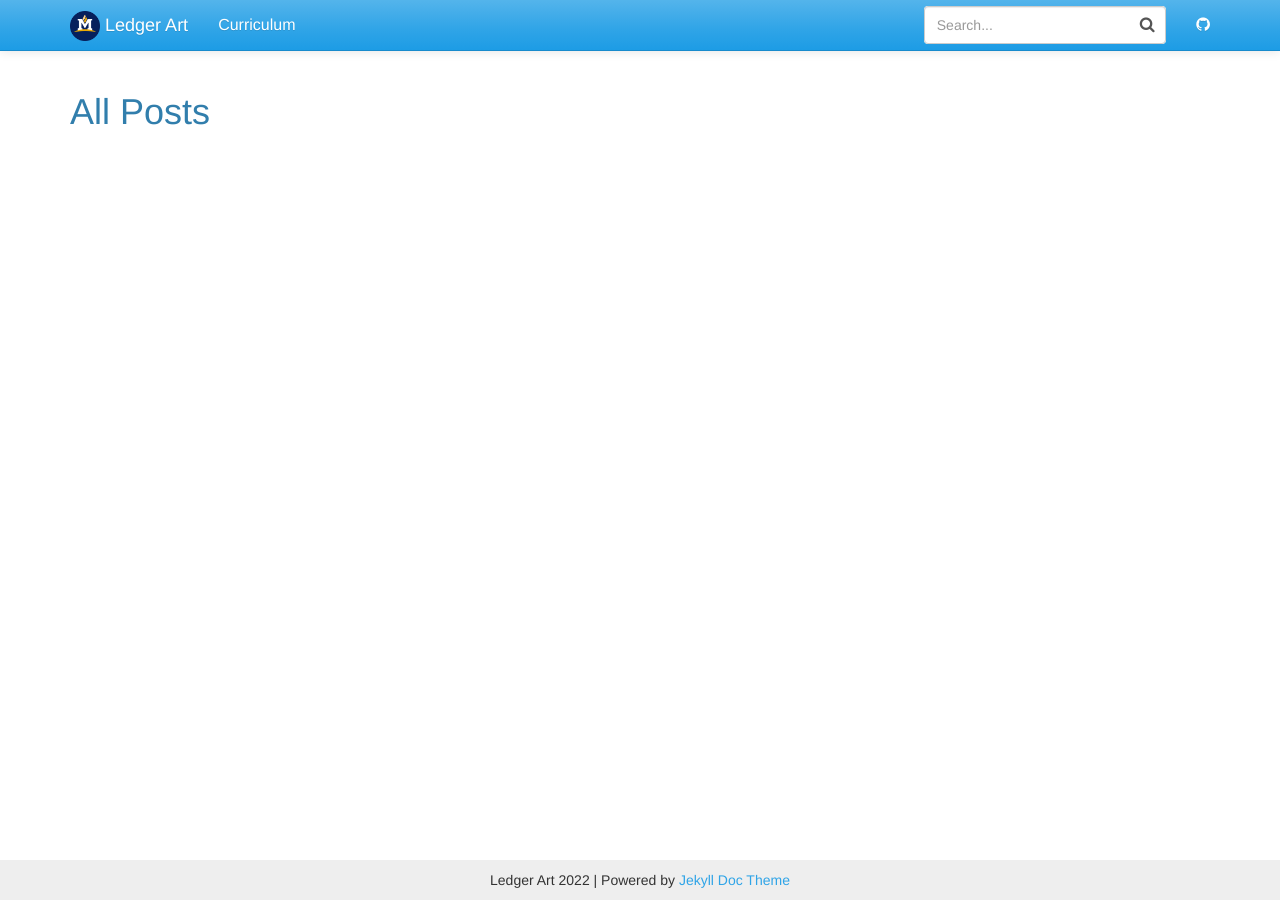
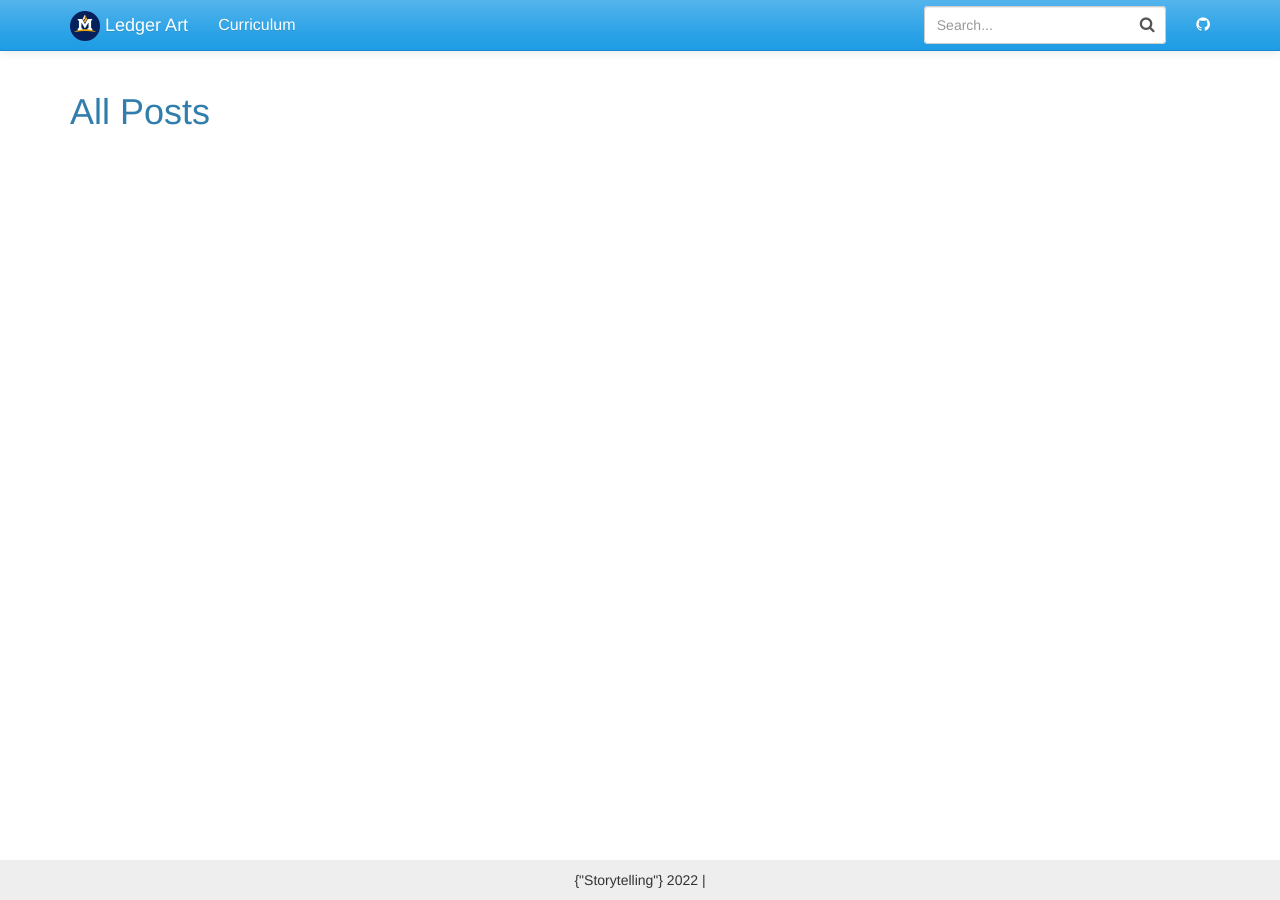
Before and after one commit to jake-chipps/friendometer, a Jekyll site: the page built from assets/allposts.html, in a window 1280 px wide. Built offline with Jekyll 4.4.1, drawn with Linux system fonts in a browser that asks for light colours.

Commit message:
Change footer

```diff
--- a/_includes/footer.html
+++ b/_includes/footer.html
@@ -2,8 +2,7 @@
     <div class="container">
 
         <p class="text-center">
-            {{ site.title }} {{ site.time | date: '%Y' }} |
-            Powered by <a href="https://github.com/aksakalli/jekyll-doc-theme">Jekyll Doc Theme</a>
+            {"Storytelling"} {{ site.time | date: '%Y' }} |
         </p>
         <!-- <p class="text-muted">Place sticky footer content here.</p> -->
     </div>
```
